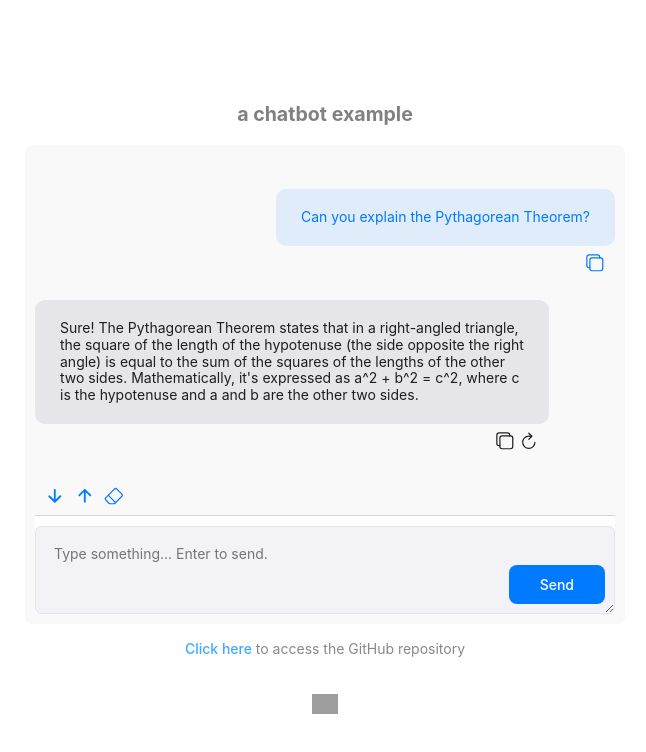
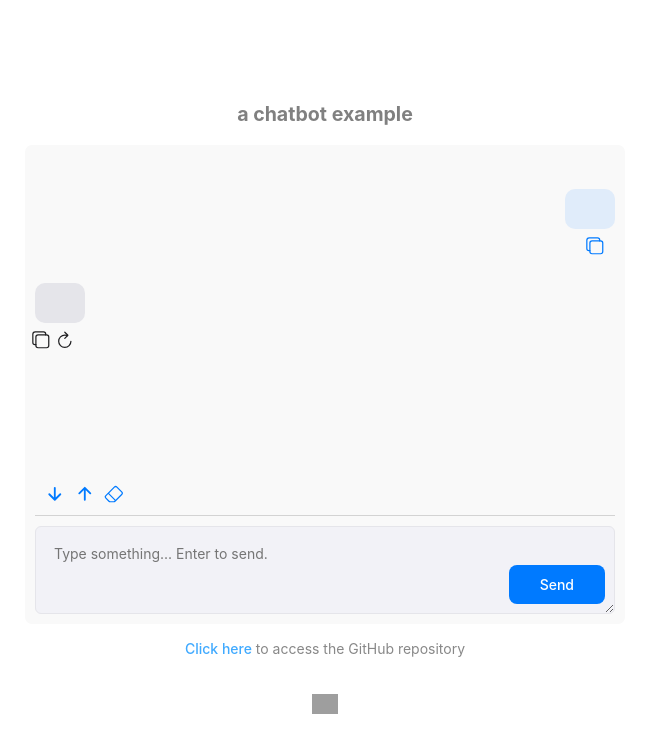
Before and after one commit to thetatoken/theta-edgecloud-chatbot-example, a React (Vite) app: page / in a window 1280 px wide. Shown: the top 752 px of the page, without its empty margins (315-961 px from the left). Built offline with nearby package versions, Linux system fonts and the light colour scheme; grey boxes are pictures that could not be loaded.

Commit message:
Move chatbot instructions to the env file

```diff
--- a/src/Chatbot.css
+++ b/src/Chatbot.css
@@ -41,8 +41,6 @@
     text-align: left;
     font-weight: 400;
     white-space: pre-wrap;
-
-
 }
 
 .ChatbotMessage--user {
@@ -68,7 +66,6 @@
 
 .Chatbot__form {
     display: flex;
-    background-color: #fff;
     border-top: 1px solid lightgrey;
     padding-top: 1rem;
     position: relative;
@@ -106,13 +103,12 @@
 .Chatbot__InputActions {
     display: flex;
     position: absolute;
-    top: -40px;
+    top: -38px;
     align-items: center;
     gap: 10px;
     color: #007AFF;
-    padding-top: 10px;
-    padding-left: 10px;
-    padding-right: 10px;
+    padding: 6px 10px;
+
     background: #f9f9f9;
 }
 
--- a/src/ChatbotApi.js
+++ b/src/ChatbotApi.js
@@ -34,11 +34,11 @@ export const createCompletion = async (messages) => {
 
 export const DefaultChatMessages = [
     {
-        "content": "Can you explain the Pythagorean Theorem?",
+        "content": import.meta.env.VITE_CHATBOT_FIRST_QUESTION,
         "role": 'user'
     },
     {
-        "content": "Sure! The Pythagorean Theorem states that in a right-angled triangle, the square of the length of the hypotenuse (the side opposite the right angle) is equal to the sum of the squares of the lengths of the other two sides. Mathematically, it's expressed as a^2 + b^2 = c^2, where c is the hypotenuse and a and b are the other two sides.",
+        "content": import.meta.env.VITE_CHATBOT_FIRST_ANSWER,
         "role": 'assistant'
     }
 ];
@@ -46,9 +46,8 @@ export const DefaultChatMessages = [
 const ChatbotSetup = [
     {
         "role": "system",
-        "content": "You are an AI math teacher. Your job is to help students understand various math concepts, solve problems, and provide clear explanations. Respond to their questions with step-by-step solutions and explanations."
-    },
-    {"role": "system", "content": "You can also provide hints and ask questions to help students learn."},
+        "content": import.meta.env.VITE_CHATBOT_INSTRUCTIONS
+    }
 ]
 
 
```
Also changed, not shown: 1 other file (tests, documents, lock files or other folders).
